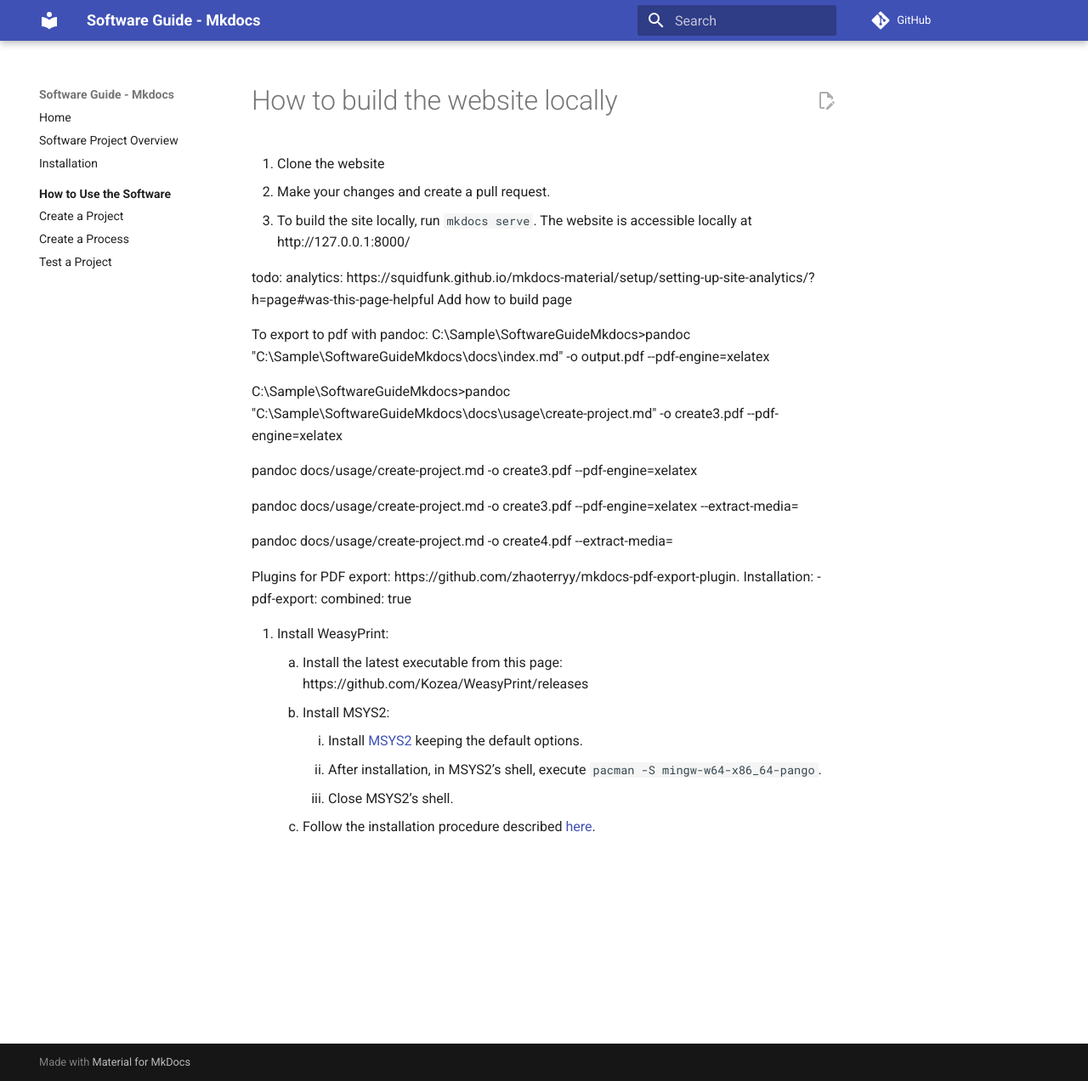
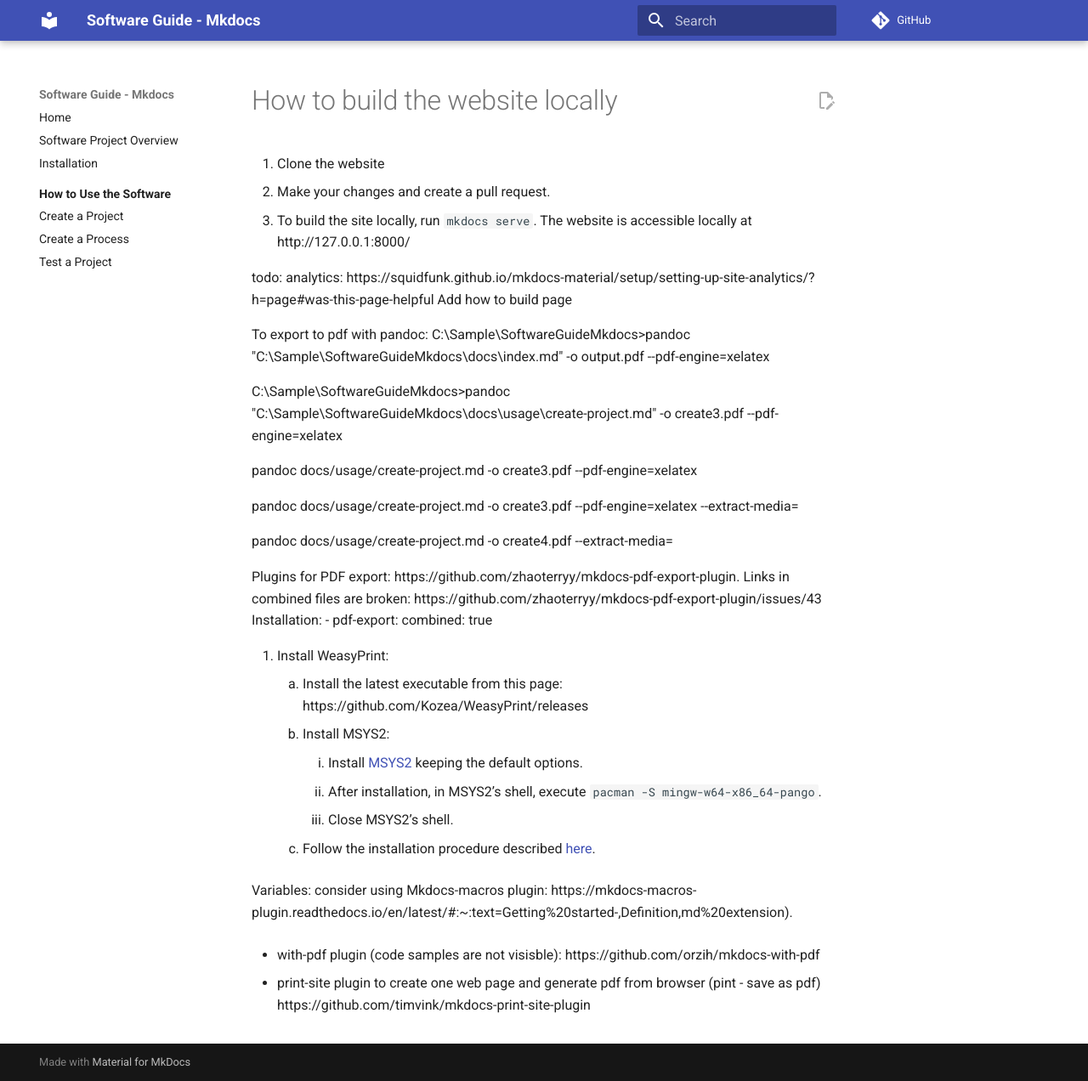
Before and after one commit to lenadoc/SoftwareGuideMkdocs, an MkDocs documentation site: the page built from docs/how-to-build.md, in a window 1280 px wide and 1272 px high. Shown: the whole window at 85% size. Built offline with MkDocs 1.6.1 and Material for MkDocs 9.7.7, drawn with Linux system fonts in a browser that asks for light colours; comment, search, counter and statistics services are not loaded.

Commit message:
print pdf

```diff
--- a/docs/how-to-build.md
+++ b/docs/how-to-build.md
@@ -19,7 +19,8 @@
 
 pandoc docs/usage/create-project.md -o create4.pdf --extract-media=
 
-Plugins for PDF export: https://github.com/zhaoterryy/mkdocs-pdf-export-plugin. Installation:
+Plugins for PDF export: https://github.com/zhaoterryy/mkdocs-pdf-export-plugin. Links in combined files are broken: https://github.com/zhaoterryy/mkdocs-pdf-export-plugin/issues/43
+Installation:
 - pdf-export:
       combined: true
 
@@ -30,3 +31,9 @@
         2. After installation, in MSYS2’s shell, execute `pacman -S mingw-w64-x86_64-pango`.
         3. Close MSYS2’s shell.
     3. Follow the installation procedure described [here](https://github.com/zhaoterryy/mkdocs-pdf-export-plugin?tab=readme-ov-file#installation).
+
+Variables: consider using Mkdocs-macros plugin: https://mkdocs-macros-plugin.readthedocs.io/en/latest/#:~:text=Getting%20started-,Definition,md%20extension).
+
+  - with-pdf plugin (code samples are not visisble): https://github.com/orzih/mkdocs-with-pdf
+
+  - print-site plugin to create one web page and generate pdf from browser (pint - save as pdf) https://github.com/timvink/mkdocs-print-site-plugin
--- a/mkdocs.yml
+++ b/mkdocs.yml
@@ -35,6 +35,7 @@
           note: >-
             Thanks for your feedback! Help us improve this page by
             using our <a href="..." target="_blank" rel="noopener">feedback form</a>.
+use_directory_urls: false
 
 nav:
   - Home: index.md
@@ -47,7 +48,9 @@
       - Test a Project: usage/test-project.md
 plugins:
   - search
+  - print-site
 # To generate pdfs add pdf-export: plugin with combined: true option
+# To create a combined web page of the whole website and generate a pdf from it from the browser (print - save as pdf), use the "print-site" plugin at the bottom of the plugin lists: https://github.com/timvink/mkdocs-print-site-plugin
 
 markdown_extensions:
   - tables
```
Also changed, not shown: docs/usage/create-process.md (+1 -1 lines), docs/usage/test-project.md (+1 -0 lines).
